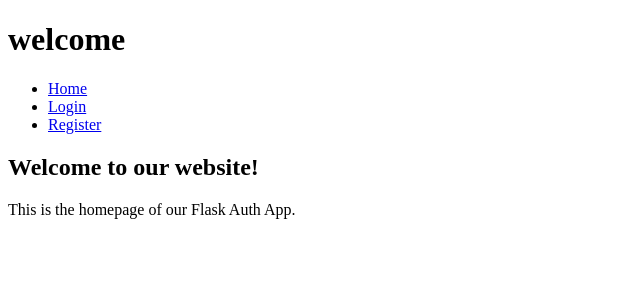
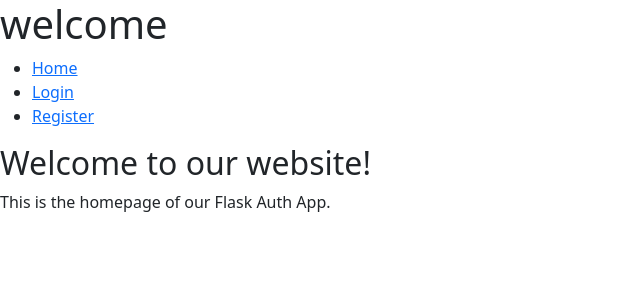
Before and after one commit to Elijah017/CITS3403-Group-Project, a Flask app: page / in a window 1280 px wide. Shown: the top 300 px of the page, without its empty margins (0-640 px from the left). Run offline with Flask 3, Linux system fonts and the light colour scheme.

Commit message:
added bootstrap to base.html

```diff
--- a/templates/base.html
+++ b/templates/base.html
@@ -1,14 +1,15 @@
 <!DOCTYPE html>
 <html lang="en">
     <head>
-    <meta charset="UTF-8">
-    <meta name="viewport" content="width=device-width, initial-scale=1.0">
+        <meta charset="UTF-8" />
+        <meta name="viewport" content="width=device-width, initial-scale=1.0" />
+        <link href="https://cdn.jsdelivr.net/npm/bootstrap@5.3.3/dist/css/bootstrap.min.css" rel="stylesheet" />
+        <script src="https://cdn.jsdelivr.net/npm/bootstrap@5.3.3/dist/js/bootstrap.bundle.min.js"></script>
         <title>{% block title %}welcome{% endblock %}</title>
-
     </head>
     <body>
         <header>
-        <h1>welcome </h1>
+            <h1>welcome</h1>
             <nav>
                 <ul>
                     <li><a href="{{ url_for('home') }}">Home</a></li>
@@ -21,10 +22,6 @@
                 </ul>
             </nav>
         </header>
-    <main>
-        {% block content %}{% endblock %}
-    </main>
-
-
+        <main>{% block content %}{% endblock %}</main>
     </body>
 </html>
```
Lines whose indentation alone changed are shown as unchanged.
